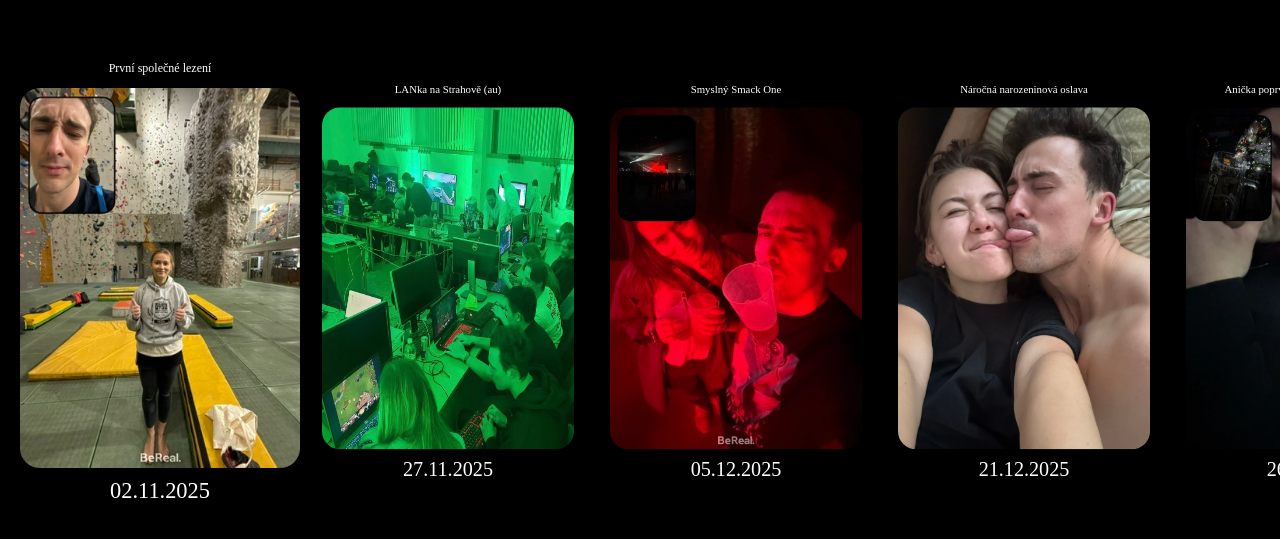
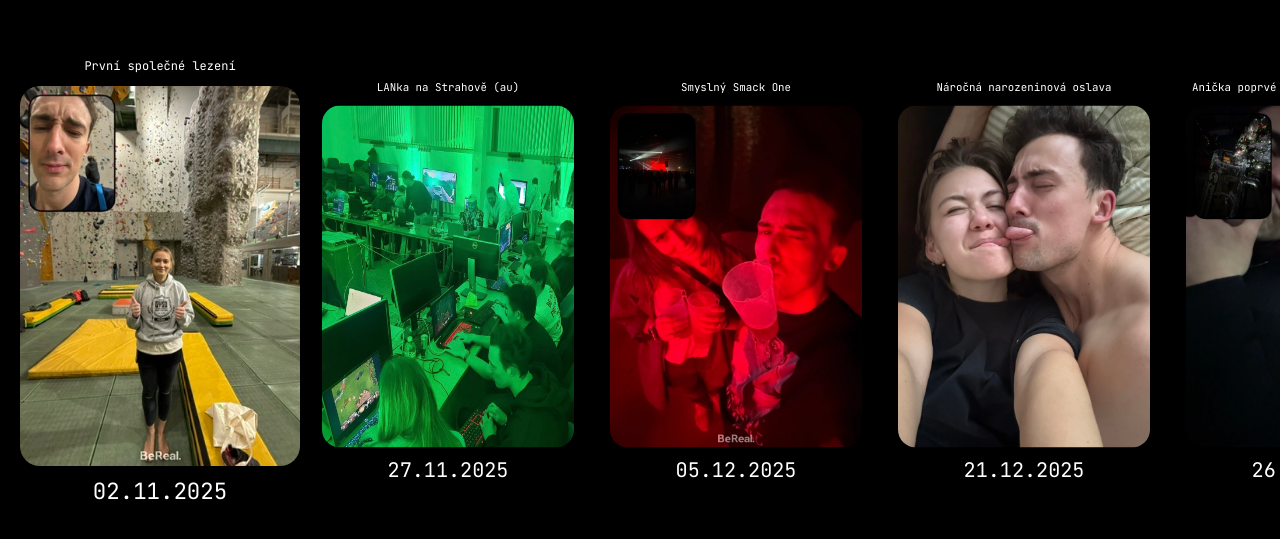
Before and after one commit to vojtech-n/slideshow-pro-anicku, a plain HTML site: page index.html in a window 1280 px wide. Shown: the part 119-658 px from the top of the page. Drawn offline with Linux system fonts and the light colour scheme.

Commit message:
imported JetBrains mono

```diff
--- a/style.css
+++ b/style.css
@@ -1,5 +1,7 @@
+@import url('https://fonts.googleapis.com/css2?family=JetBrains+Mono:wght@400;700&display=swap');
+
 body {
-  font-family: 'JetBrains Mono';
+  font-family: 'JetBrains Mono', monospace;
   background-color: black;
   margin: 0;
 }
```
